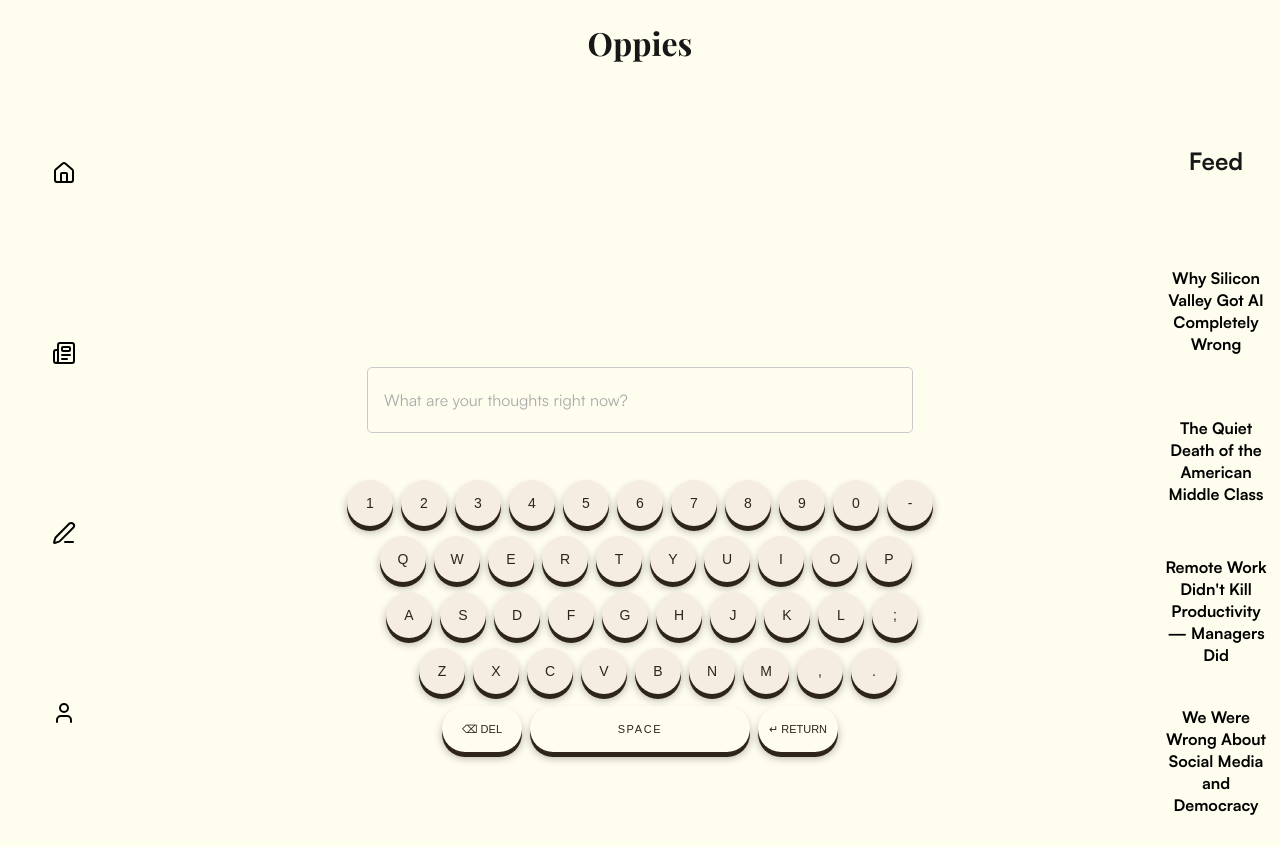
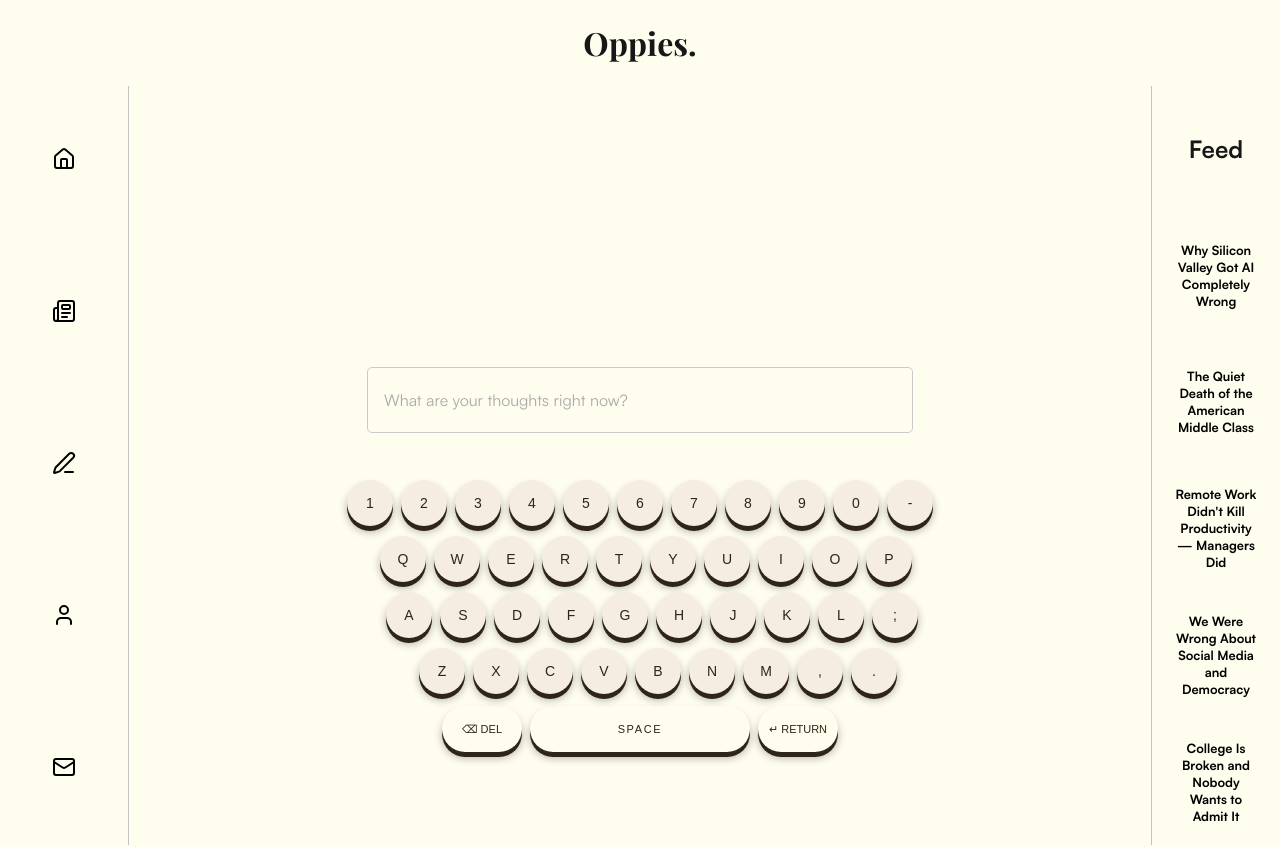
Before and after one commit to chaeminlee57/oppies, a Next.js app: page / in a window 1280 px wide. Shown: the top 847 px of the page. Built offline with nearby package versions, Linux system fonts and the light colour scheme; a web font is replaced by a local one.

Commit message:
typewriter logic and autofocus and more

```diff
--- a/components/Header.tsx
+++ b/components/Header.tsx
@@ -4,7 +4,7 @@ import { playfairDisplay } from '../app/fonts';
 export default function Header() {
   return(
     <header className={`${styles.headerWrapper} ${playfairDisplay.variable}`}>
-      <h1 className={styles.websiteName}>Oppies</h1>
+      <h1 className={styles.websiteName}>Oppies.</h1>
     </header>
   )
 }
--- a/components/LeftNavBar.module.scss
+++ b/components/LeftNavBar.module.scss
@@ -5,6 +5,7 @@
   width: 10vw;
   justify-content: center;
   align-items: center;
+  border-right: 1px solid rgb(196, 196, 196);
 
   .navLink {
     text-decoration: none;
--- a/components/RightFeedBar.module.scss
+++ b/components/RightFeedBar.module.scss
@@ -1,6 +1,7 @@
 .feedWrapper {
   display: grid;
   grid-template-rows: 1fr 5fr;
+  border-left: 1px solid rgb(196, 196, 196);
   .feedTitle {
     justify-self: center;
     align-self: center;
@@ -22,8 +23,8 @@
       text-align: center;
     }
     .feedTitle {
-      font-size: 1em;
-      padding: 4px 8px;
+      font-size: 0.8em;
+      padding: 8px 20px;
     }
   }
 }
--- a/components/WriteBox.tsx
+++ b/components/WriteBox.tsx
@@ -102,6 +102,7 @@ export default function WriteBox() {
           ref={editableRef}
           contentEditable
           suppressContentEditableWarning
+          autoFocus
           data-placeholder="What are your thoughts right now?"
           className={styles.textArea}
           onInput={handleInput}
```
